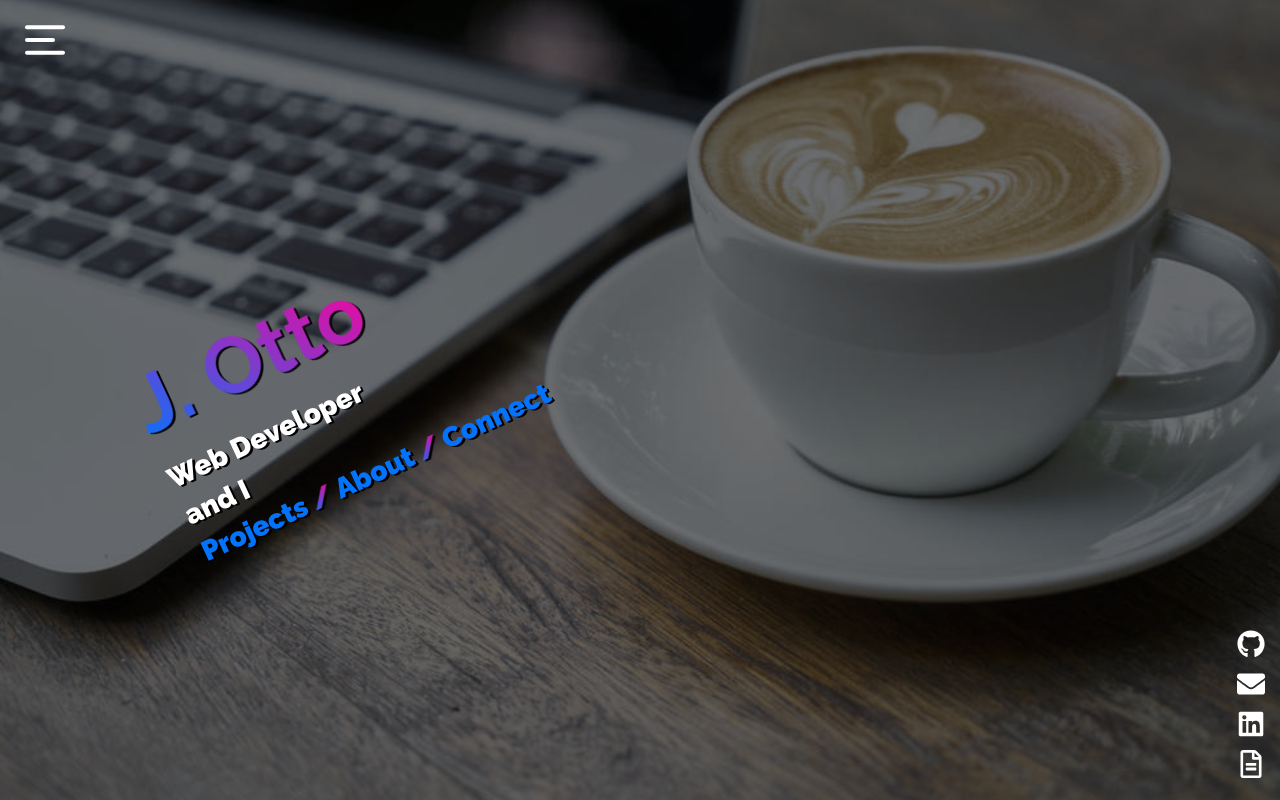
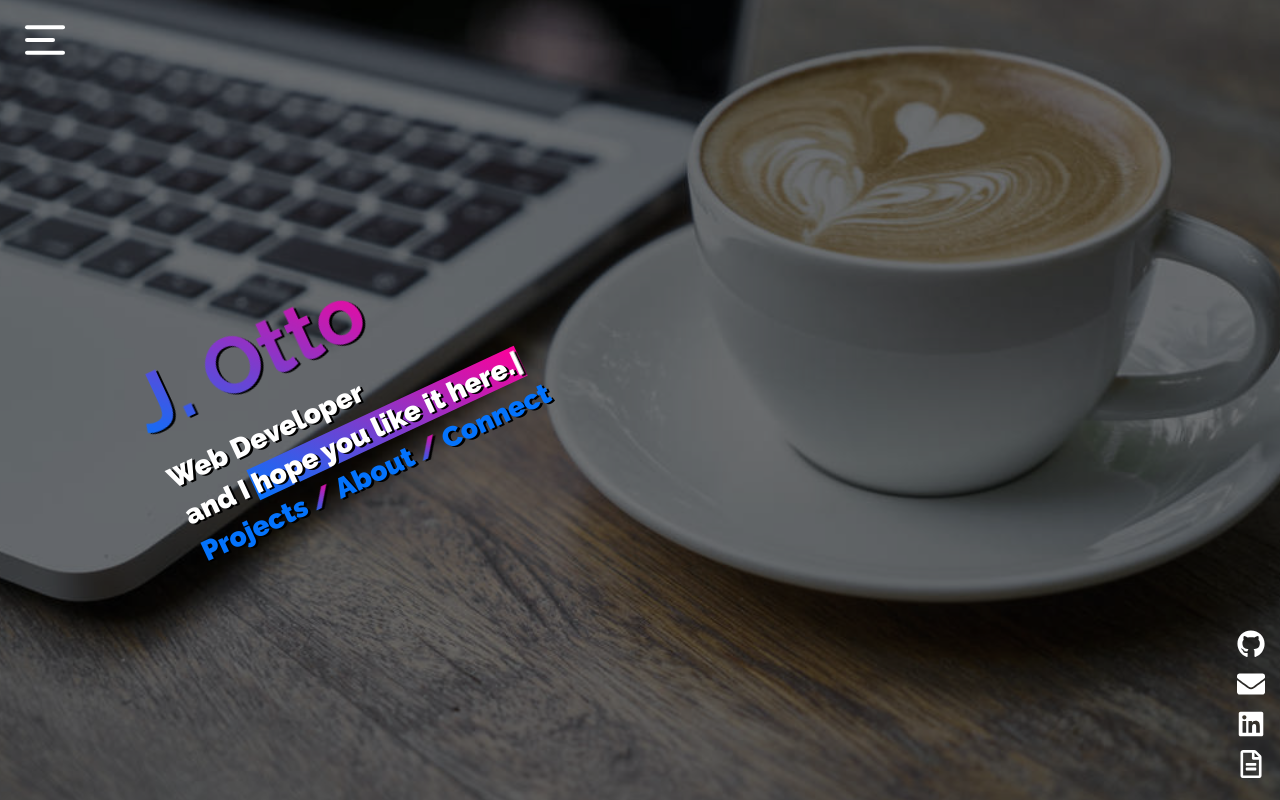
Before and after one commit to justigo86/iamotto-refactor, a React (Create React App) app: page / in a window 1280 px wide. Shown: the top 800 px of the page. Built offline with nearby package versions, Linux system fonts and the light colour scheme.

Commit message:
added react-typed package - updated hero to include typed section - updated promise success and failure in connect.tsx

```diff
--- a/package.json
+++ b/package.json
@@ -19,6 +19,7 @@
     "react-router-dom": "^6.10.0",
     "react-scripts": "5.0.1",
     "react-scroll": "^1.8.9",
+    "react-typed": "^1.2.0",
     "sass": "^1.59.3",
     "web-vitals": "^2.1.4"
   },
--- a/src/components/connect/connect.tsx
+++ b/src/components/connect/connect.tsx
@@ -24,11 +24,11 @@ const Connect = (): ReactElement => {
       )
       .then(
         result => {
-          console.log(result.text);
+          console.log(result.text, "Email successfully sent.");
           setResponse(true);
         },
         error => {
-          console.log(error.text);
+          console.log(error.text, "Email failed to send.");
         },
       );
     e.currentTarget.reset();
--- a/src/components/hero/hero.tsx
+++ b/src/components/hero/hero.tsx
@@ -1,18 +1,17 @@
 import React, { ReactElement } from "react";
 import { Link } from "react-scroll";
-// import image from "../../photos/coffee1.jpg";
-// import resume from "../photos/JOttoCV102021.pdf";
+import Typed from "react-typed";
 import { FaGithub, FaLinkedin, FaEnvelope, FaRegFileAlt } from "react-icons/fa";
 import "./hero.scss";
 
-// const intros = [
-//   "am committed to improving every day.",
-//   "hope you like it here.",
-//   "think dogs are the best.",
-//   "eat more tacos than I should.",
-//   "know what you did last summer.",
-//   "am not convinced I know how to read. I've just memorized a lot of words."
-// ];
+const intros = [
+  "am committed to improving every day.",
+  "hope you like it here.",
+  "think dogs are the best.",
+  "eat more tacos than I should.",
+  "know what you did last summer.",
+  "am not convinced I know how to read. I've just memorized a lot of words.",
+];
 
 // const cycleIntros = () => {
 //     let key = Object.keys(intros);
@@ -29,14 +28,14 @@ const Hero = (): ReactElement => {
         <p>Web Developer</p>
         <p className="hero-descriptions">
           and I&nbsp;
-          {/* <Typed
+          <Typed
             className="typed"
             strings={intros}
             typeSpeed={12}
             backSpeed={10}
             backDelay={2500}
             loop
-          /> */}
+          />
         </p>
         <div className="hero-links">
           <Link
```
Also changed, not shown: 1 other file (tests, documents, lock files or other folders).
